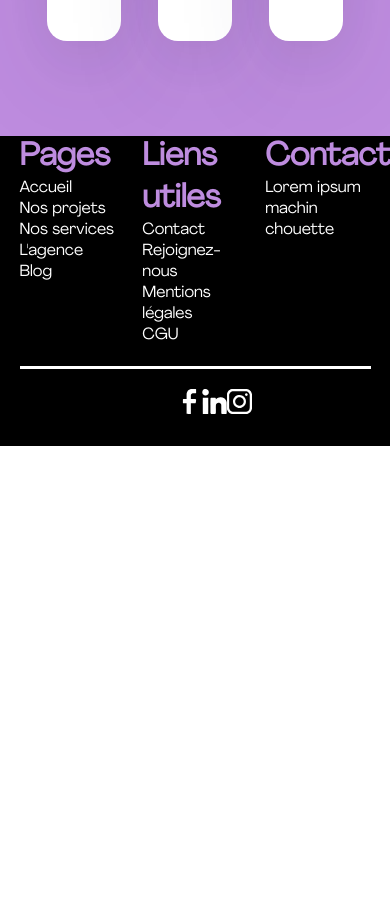
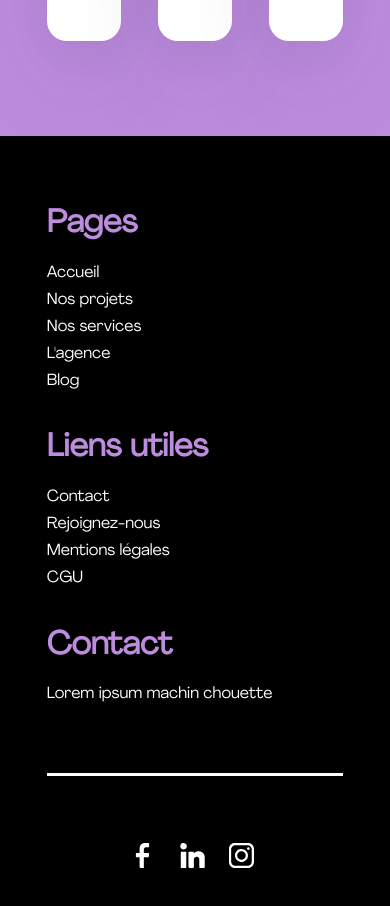
Before and after one commit to traccoenlea/omniweb, a React (Create React App) app: page / in a window 390 px wide. Shown: the part 2360-3266 px from the top of the page. Before the commit the page ends 2806 px from the top, so only its background shows below. Built offline with nearby package versions, Linux system fonts and the light colour scheme.

Commit message:
design & responsive

```diff
--- a/src/assets/style/components/footer.scss
+++ b/src/assets/style/components/footer.scss
@@ -1,11 +1,28 @@
 .footer {
   background: var(--primary);
   color: var(--secondary);
-  padding: 0 5%;
-  padding-bottom: 25px;
+  padding: 8vh 12% 8vh 12%;
+
+  .dividerContainer {
+    @media screen and (max-width: 720px) {
+      display: flex;
+      flex-flow: column nowrap;
+    }
+  }
 
   .footerDivider {
     width: 30%;
+    @media screen and (max-width: 720px) {
+      width: 100%;
+      margin-bottom: 10%;
+    }
+  }
+  .footerDividerContact {
+    width: 30%;
+    @media screen and (max-width: 720px) {
+      width: 100%;
+      // margin-bottom: 10%;
+    }
   }
 
   h3 {
@@ -13,23 +30,37 @@
   }
 
   .links {
+    margin-top: 6%;
     a {
       text-decoration: none;
       color: var(--secondary);
+      margin-bottom: 2%;
+    }
+    a:hover {
+      text-decoration: underline;
     }
   }
 
   .bbfooter {
     border-bottom-color: var(--secondary);
+    margin: 8vh 0 8vh 0;
   }
 
   .socialsLinks {
-    width: 10%;
+    display: flex;
+    justify-content: center;
+    align-items: center;
+    width: 20%;
+    height: 100%;
     margin: auto;
+    @media screen and (max-width: 720px) {
+      width: 50%;
+    }
 
     a {
       color: var(--secondary);
       text-decoration: none;
+      margin-right: 10%;
     }
   }
 }
--- a/src/components/components/Footer.js
+++ b/src/components/components/Footer.js
@@ -7,7 +7,7 @@ import LinkedIn from "../../assets/style/components/socials/LinkedIn";
 export const Footer = () => {
   return (
     <div className="footer">
-      <div className="flex jcb ">
+      <div className="flex jcb dividerContainer">
         <div className="footerDivider">
           <h3>Pages</h3>
           <div className="links flex flexc jcb">
@@ -29,9 +29,11 @@ export const Footer = () => {
           </div>
         </div>
 
-        <div className="footerDivider">
+        <div className="footerDividerContact">
           <h3>Contact</h3>
-          <p>Lorem ipsum machin chouette</p>
+          <div className="links">
+            <p>Lorem ipsum machin chouette</p>
+          </div>
         </div>
       </div>
 
```
